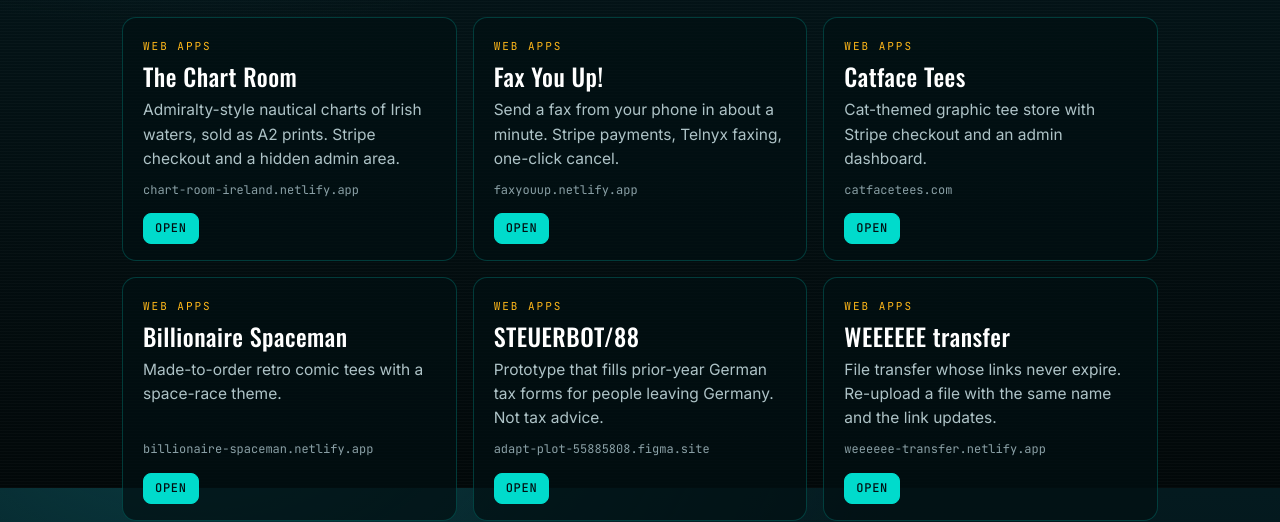
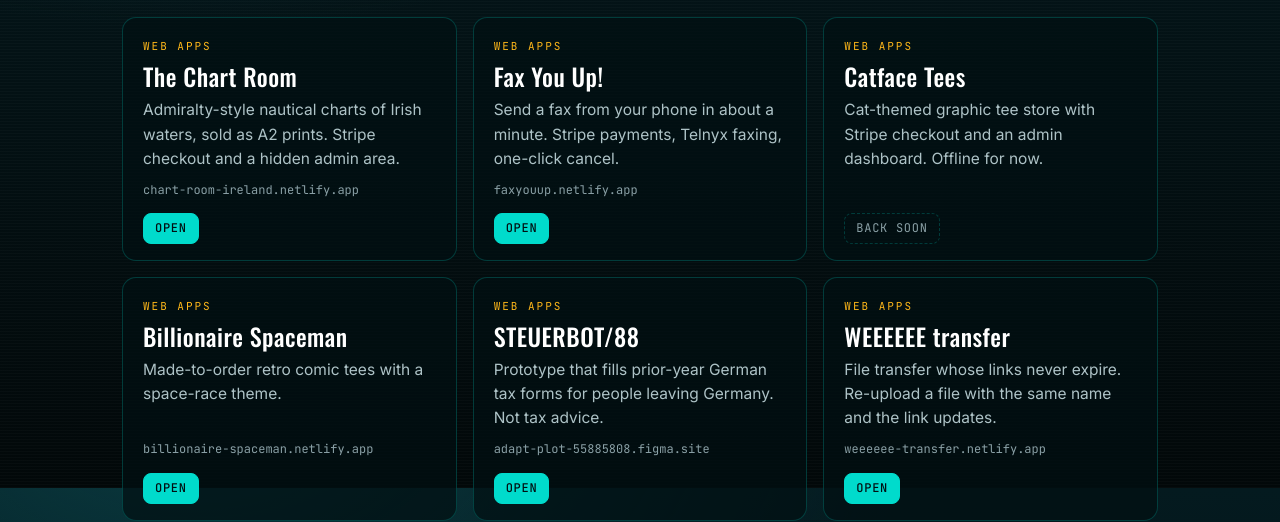
Before and after one commit to lolo737/lolo737.github.io, a plain HTML site: page netlify/index.html in a window 1280 px wide. Shown: the part 312-834 px from the top of the page. Drawn offline with nearby package versions, Linux system fonts and the light colour scheme.

Commit message:
Catface Tees: mark offline instead of linking to a down site
Co-Authored-By: Claude Sonnet 5.5 <noreply@anthropic.com>
Claude-Session: https://claude.ai/code/session_018wdzkedtpyQWRQtQjLPRXB

```diff
--- a/netlify/index.html
+++ b/netlify/index.html
@@ -63,7 +63,7 @@ a:focus-visible,button:focus-visible{outline:2px solid var(--am);outline-offset:
 <div class="grid">
 <article class="card"><div class="cat">Web apps</div><h2>The Chart Room</h2><p>Admiralty-style nautical charts of Irish waters, sold as A2 prints. Stripe checkout and a hidden admin area.</p><div class="u">chart-room-ireland.netlify.app</div><div class="row"><a class="live" href="https://chart-room-ireland.netlify.app" rel="noopener">Open</a></div></article>
 <article class="card"><div class="cat">Web apps</div><h2>Fax You Up!</h2><p>Send a fax from your phone in about a minute. Stripe payments, Telnyx faxing, one-click cancel.</p><div class="u">faxyouup.netlify.app</div><div class="row"><a class="live" href="https://faxyouup.netlify.app" rel="noopener">Open</a></div></article>
-<article class="card"><div class="cat">Web apps</div><h2>Catface Tees</h2><p>Cat-themed graphic tee store with Stripe checkout and an admin dashboard.</p><div class="u">catfacetees.com</div><div class="row"><a class="live" href="https://catfacetees.com" rel="noopener">Open</a></div></article>
+<article class="card"><div class="cat">Web apps</div><h2>Catface Tees</h2><p>Cat-themed graphic tee store with Stripe checkout and an admin dashboard. Offline for now.</p><div class="row"><a class="nolink">Back soon</a></div></article>
 <article class="card"><div class="cat">Web apps</div><h2>Billionaire Spaceman</h2><p>Made-to-order retro comic tees with a space-race theme.</p><div class="u">billionaire-spaceman.netlify.app</div><div class="row"><a class="live" href="https://billionaire-spaceman.netlify.app/" rel="noopener">Open</a></div></article>
 <article class="card"><div class="cat">Web apps</div><h2>STEUERBOT/88</h2><p>Prototype that fills prior-year German tax forms for people leaving Germany. Not tax advice.</p><div class="u">adapt-plot-55885808.figma.site</div><div class="row"><a class="live" href="https://adapt-plot-55885808.figma.site/" rel="noopener">Open</a></div></article>
 <article class="card"><div class="cat">Web apps</div><h2>WEEEEEE transfer</h2><p>File transfer whose links never expire. Re-upload a file with the same name and the link updates.</p><div class="u">weeeeee-transfer.netlify.app</div><div class="row"><a class="live" href="https://weeeeee-transfer.netlify.app/" rel="noopener">Open</a></div></article>
```
